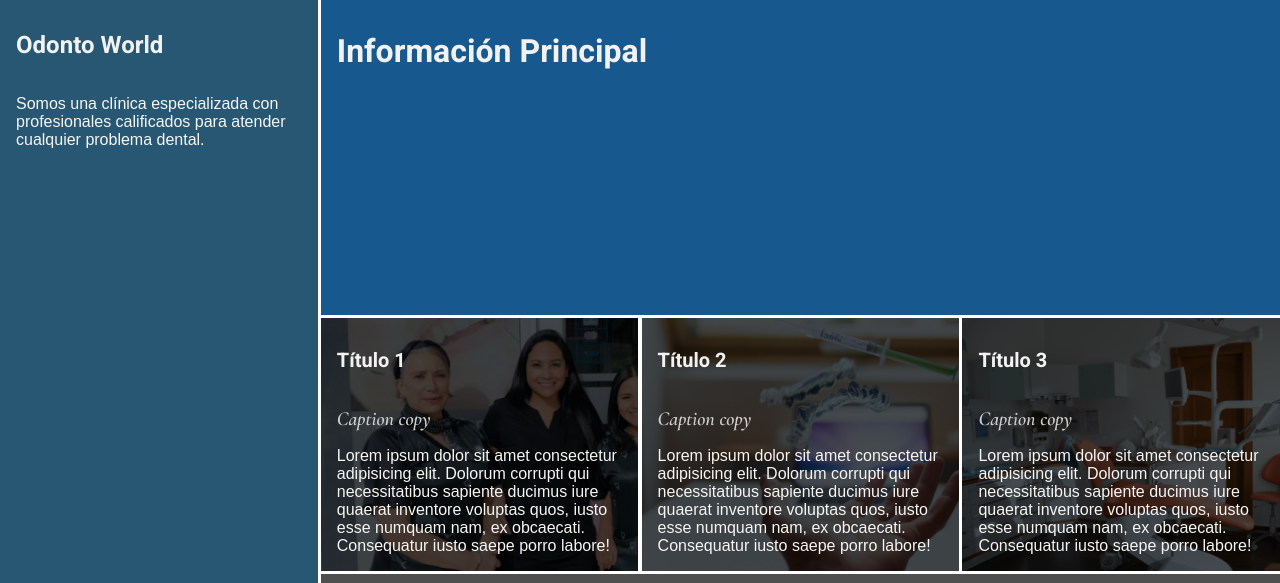
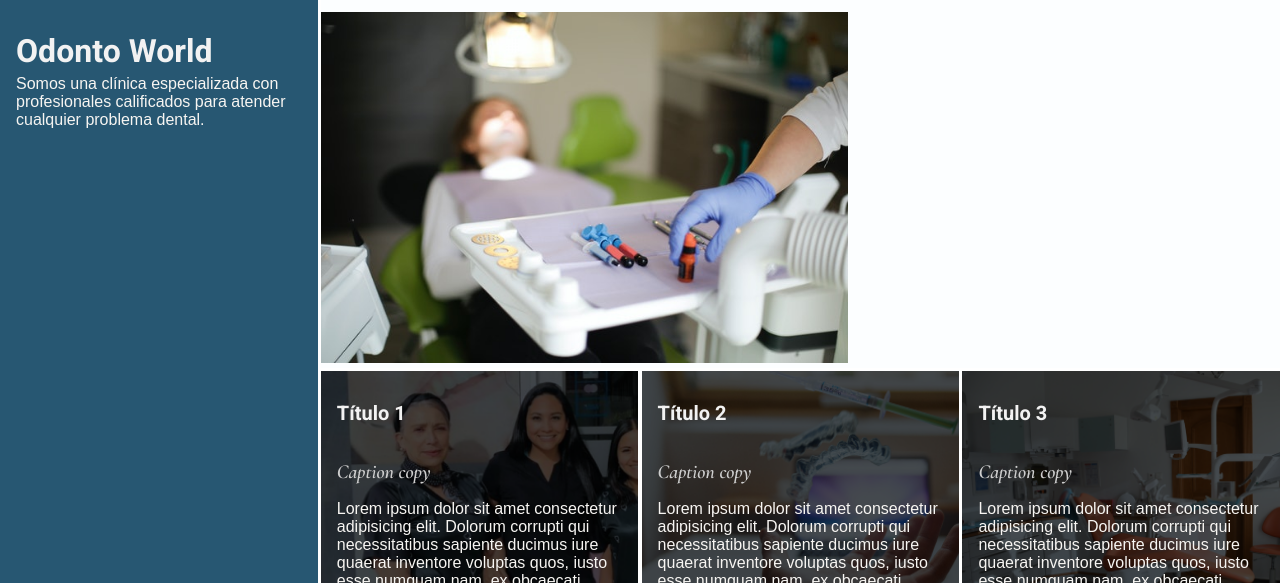
Before and after one commit to renatopuente/Odonto-World, a plain HTML site: page index.html in a window 1280 px wide. Shown: the part 92-675 px from the top of the page. Drawn offline with nearby package versions, Linux system fonts and the light colour scheme; a web font is replaced by a local one.

Commit message:
Add files via upload

```diff
--- a/estilos.css
+++ b/estilos.css
@@ -86,10 +86,33 @@ nav{
 }
 
 main{
-    background-color: #17588F;
+    background-color: #FCFEFF;
     grid-area: main;
     border-radius:var(--main-radius);
     padding-top:var(--main-padding);
+}
+
+.slider{
+    width: 55%;
+    margin-rightS: auto;
+    overflow: hidden;
+}
+
+.slider ul{
+    padding: 0px;
+    width: 400%;
+    display: flex;
+    animation: home 16s infinite;
+    animation-direction: alternate;
+}
+
+.slider li{
+    list-style: none;
+    width: 100%;
+}
+
+.slider img{
+    width: 100%;
 }
 
 #sidebar {
@@ -167,14 +190,28 @@ footer span a{
     color: #C8DBEC;
 }
 
+@keyframes home{
+    0% {margin-left: 0;}
+    20% {margin-left: 0;}
+
+    25% {margin-left: -100%;}
+    45% {margin-left: -100%;}
+
+    50% {margin-left: -200%;}
+    70% {margin-left: -200%;}
+
+    75% {margin-left: -300%;}
+    100% {margin-left: -300%;}
+}
+
 @media only screen and (max-width:550px) {
     .contenedor{
         grid-template-columns: 1fr;
         grid-template-rows: 0.4fr 0.4fr 2.2fr 1.2fr 1.2fr 1fr;
         grid-template-areas:
         "nav"
+        "main"
         "sidebar"
-        "main"
         "cont1"
         "cont2"
         "cont3"
--- a/index.html
+++ b/index.html
@@ -22,10 +22,17 @@
                 </ul>
         </nav>
         <main>
-            <h1>Información Principal</h1>
+            <div class="slider">
+                <ul>
+                    <li><img src="imgh1.jpg" alt=""></li>
+                    <li><img src="imgh2.jpg" alt=""></li>
+                    <li><img src="imgh3.jpg" alt=""></li>
+                    <li><img src="imgh4.jpg" alt=""></li>
+                </ul>
+            </div>
         </main>
         <div id="sidebar">
-            <h2>Odonto World</h2>
+            <h1>Odonto World</h1>
             <p>Somos una clínica especializada con profesionales calificados para atender cualquier problema dental.</p>
         </div>
         <div id="cont1">
```
